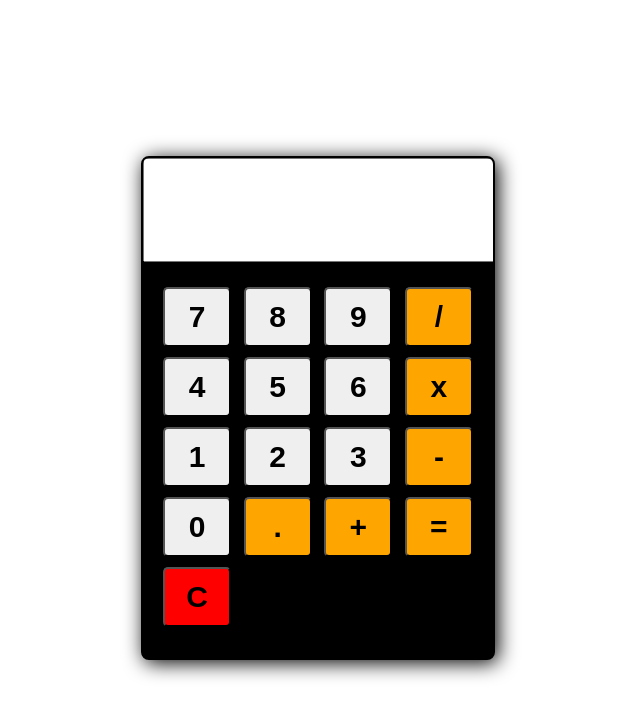
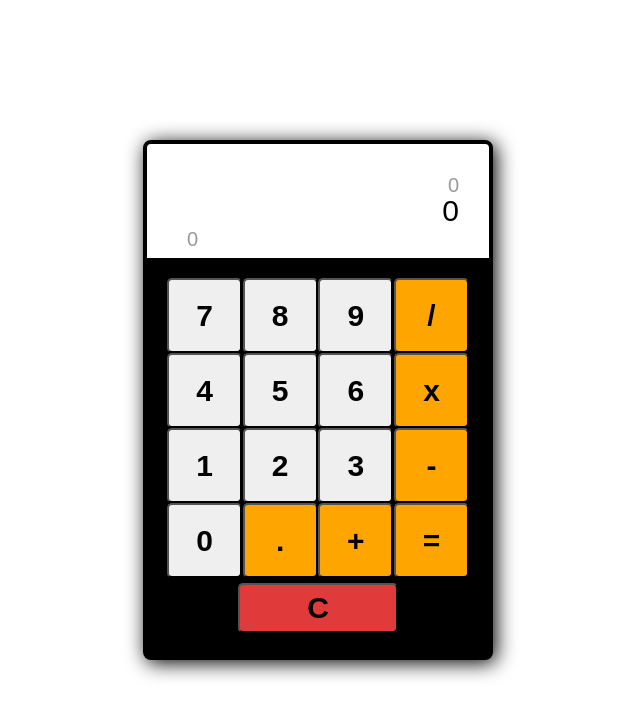
Before and after one commit to kyleaitken/Calculator, a plain HTML site: page index.html in a window 1280 px wide. Shown: the whole page, without its empty margins (322-962 px from the left). Drawn offline with Linux system fonts and the light colour scheme.

Commit message:
Styled calculator

```diff
--- a/index.html
+++ b/index.html
@@ -9,29 +9,31 @@
 </head>
 <body>
     <div class="calculator">
-        <div class="screen-container">
-            <form>
-                <input type="text" id="screen">
-            </form>
+        <div class="top-section">
+            <div class="screen-container">
+                <div class="op-display">0</div>
+                <div class="curr-display">0</div>
+                <div class="curr-result">0</div>
+            </div>
         </div>
         <div class="buttons">
-            <button class="number" data-num="7">7</button>
-            <button class="number" data-num="8">8</button>
-            <button class="number" data-num="9">9</button>
-            <button class="function" data-num="divide">/</button>
-            <button class="number" data-num="4">4</button>
-            <button class="number" data-num="5">5</button>
-            <button class="number" data-num="6">6</button>
-            <button class="function" data-num="mult">x</button>
-            <button class="number" data-num="8">1</button>
-            <button class="number" data-num="8">2</button>
-            <button class="number" data-num="8">3</button>
-            <button class="function" data-num="sub">-</button>
-            <button class="number" data-num="0">0</button>
-            <button class="function" data-num="dot">.</button>
-            <button class="function" data-num="add">+</button>
-            <button class="function" data-num="equals">=</button>
-            <button class="function red-button" data-num="clear">C</button>
+            <button class="number">7</button>
+            <button class="number">8</button>
+            <button class="number">9</button>
+            <button class="function divide">/</button>
+            <button class="number">4</button>
+            <button class="number">5</button>
+            <button class="number">6</button>
+            <button class="function multiply">x</button>
+            <button class="number">1</button>
+            <button class="number">2</button>
+            <button class="number">3</button>
+            <button class="function subtract">-</button>
+            <button class="number zero">0</button>
+            <button class="function dot">.</button>
+            <button class="function add">+</button>
+            <button class="function equals">=</button>
+            <button class="function clear">C</button>
         </div>
     </div>
 </body>
--- a/style.css
+++ b/style.css
@@ -1,6 +1,8 @@
 * {
+    padding: 0;
+    margin: 0;
     font-family: Arial, Helvetica, sans-serif;
-    font-size: 30px;
+    box-sizing: border-box;
 }
 
 body {
@@ -11,13 +13,43 @@ body {
 }
 
 .calculator {
+    display: flex;
+    flex-direction: column;
     background-color: black;
-    border: 2px solid black;
+    border: 4px solid black;
     border-radius: 8px;
     width: 350px;
-    height: 500px;
+    height: 520px;
     box-shadow: 3px 3px 20px;
     overflow: hidden;
+}
+
+.screen-container {
+    background-color: white;
+    width: 100%;
+    height: 100%;
+    text-align: right;
+    padding: 30px;
+}
+
+.op-display {
+    opacity: 0.4;
+    font-size: 20px;
+    height: 20px;
+    overflow: hidden;
+}
+
+.curr-display {
+    font-size: 30px;
+}
+
+.curr-result {
+    position: absolute;
+    opacity: 0.4;
+    font-size: 20px;
+    height: 30px;
+    text-align: left;
+    padding-left: 10px;
 }
 
 .buttons {
@@ -28,31 +60,30 @@ body {
 }
 
 button {
-    flex: 0 0 22%;
-    width: 80px;
-    height: 60px;
-    margin: 5px 0;
-    padding: 0;
+    display: flex;
+    align-items: center;
+    justify-content: center;
+    font-size: 30px;
+    width: 75px;
+    height: 75px;
     border-radius: 5px;
     font-weight: 700;
+    cursor: pointer;
+}
+
+button:hover {
+    opacity: 0.7;
 }
 
 .function {
     background-color: orange;
 }
 
-input {
-    width: 100%;
-    height: 40px;
-    font-size: 2rem;
-    padding: 1rem;
-    text-align: right;
+.clear {
+    width: 160px;
+    height: 50px;
+    margin: auto;
+    margin-top: 5px;
+    padding: 5px;
+    background-color: rgb(224, 58, 58);
 }
-
-
-
-
-
-.red-button {
-    background-color: red;
-}
```
